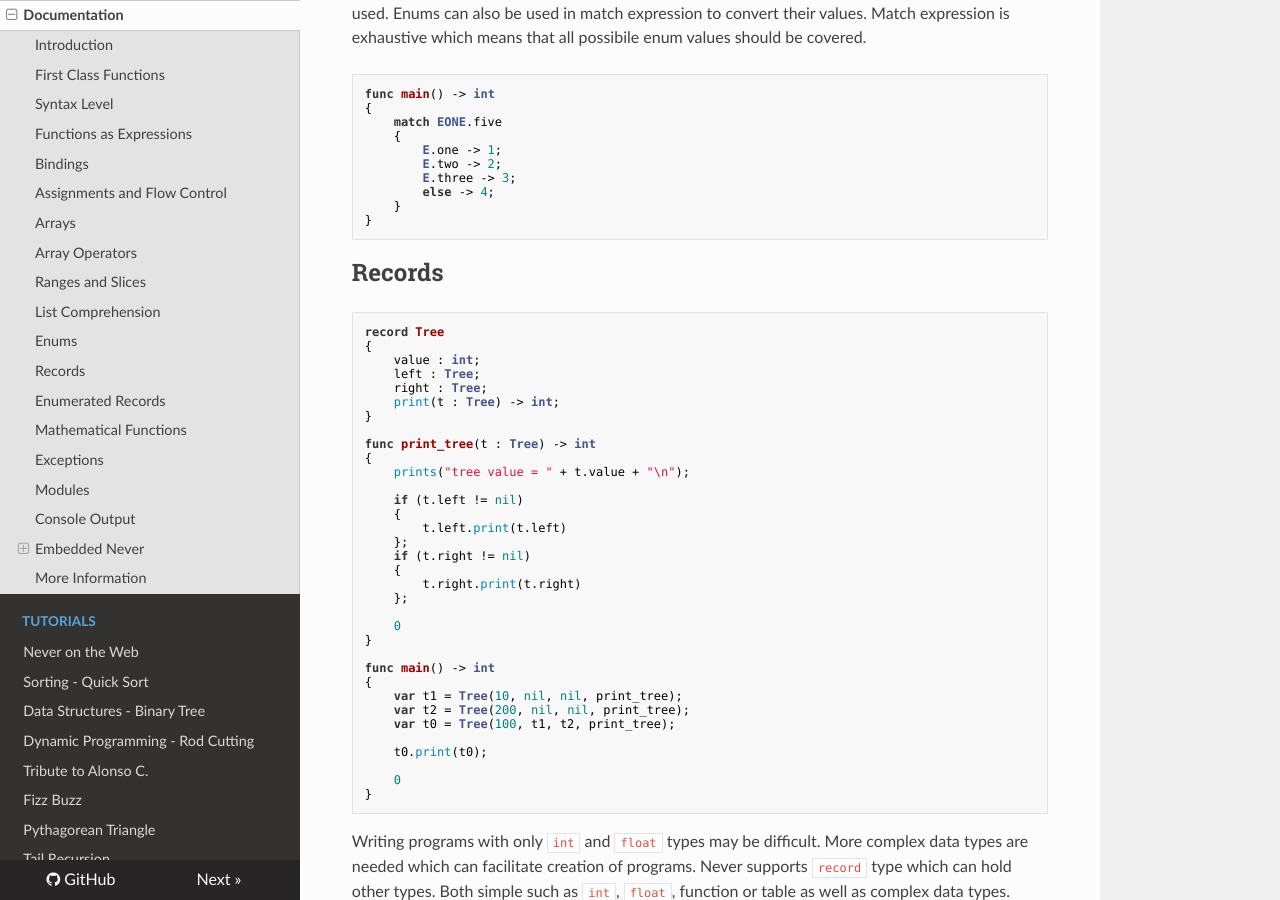
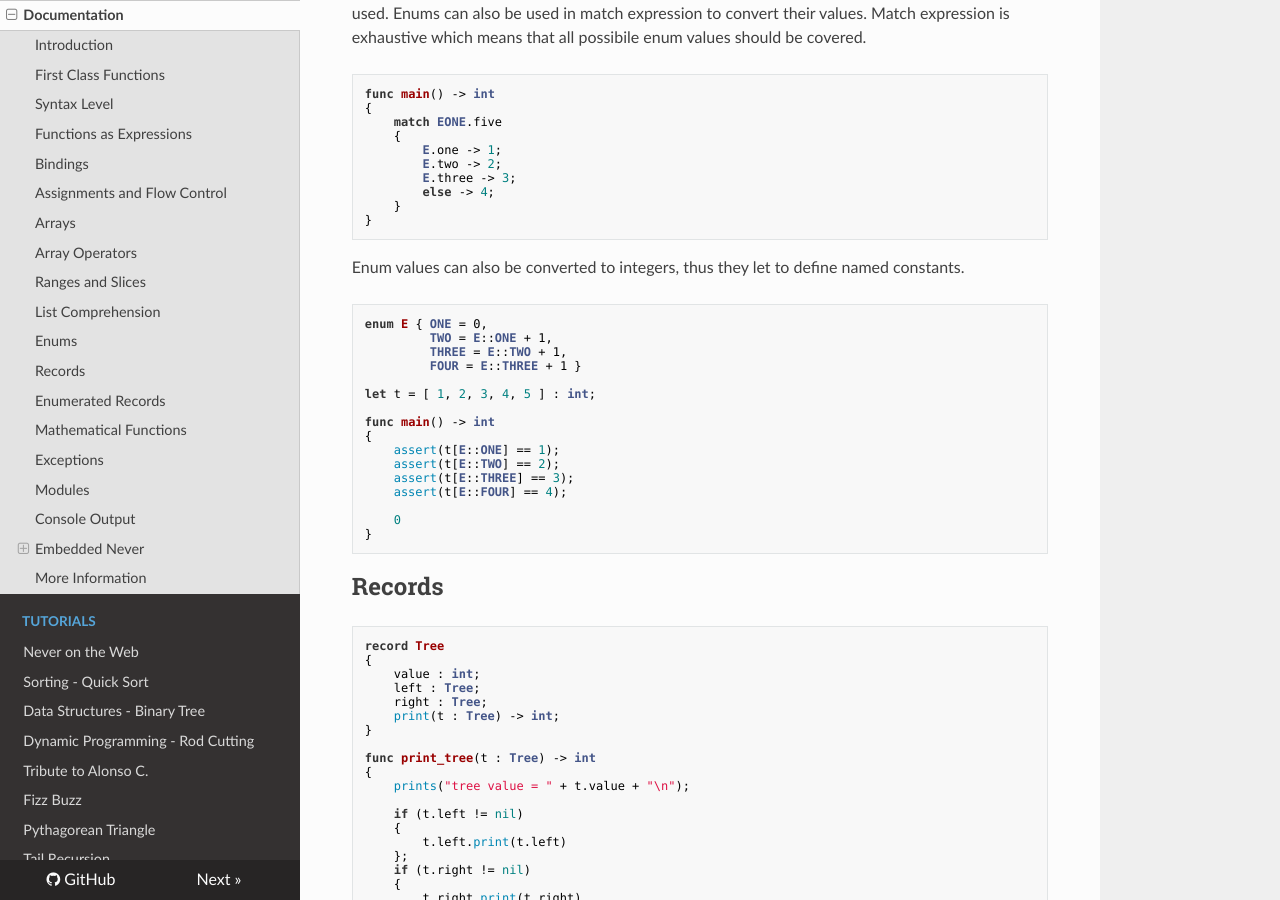
Before and after one commit to never-lang/never-docs, an MkDocs documentation site: the page built from docs/index.md, in a window 1280 px wide and 900 px high, scrolled down 15367 px. Built offline with MkDocs 1.6.1, drawn with Linux system fonts in a browser that asks for light colours.

Commit message:
enumerated enums

````diff
--- a/docs/index.md
+++ b/docs/index.md
@@ -979,6 +979,28 @@ func main() -> int
 }
 ```
 
+Enum values can also be converted to integers, thus they let to define
+named constants.
+
+```never
+enum E { ONE = 0,
+         TWO = E::ONE + 1,
+         THREE = E::TWO + 1,
+         FOUR = E::THREE + 1 }
+
+let t = [ 1, 2, 3, 4, 5 ] : int;
+
+func main() -> int
+{
+    assert(t[E::ONE] == 1);
+    assert(t[E::TWO] == 2);
+    assert(t[E::THREE] == 3);
+    assert(t[E::FOUR] == 4);
+
+    0
+}
+```
+
 ## Records
 
 ```never
````
